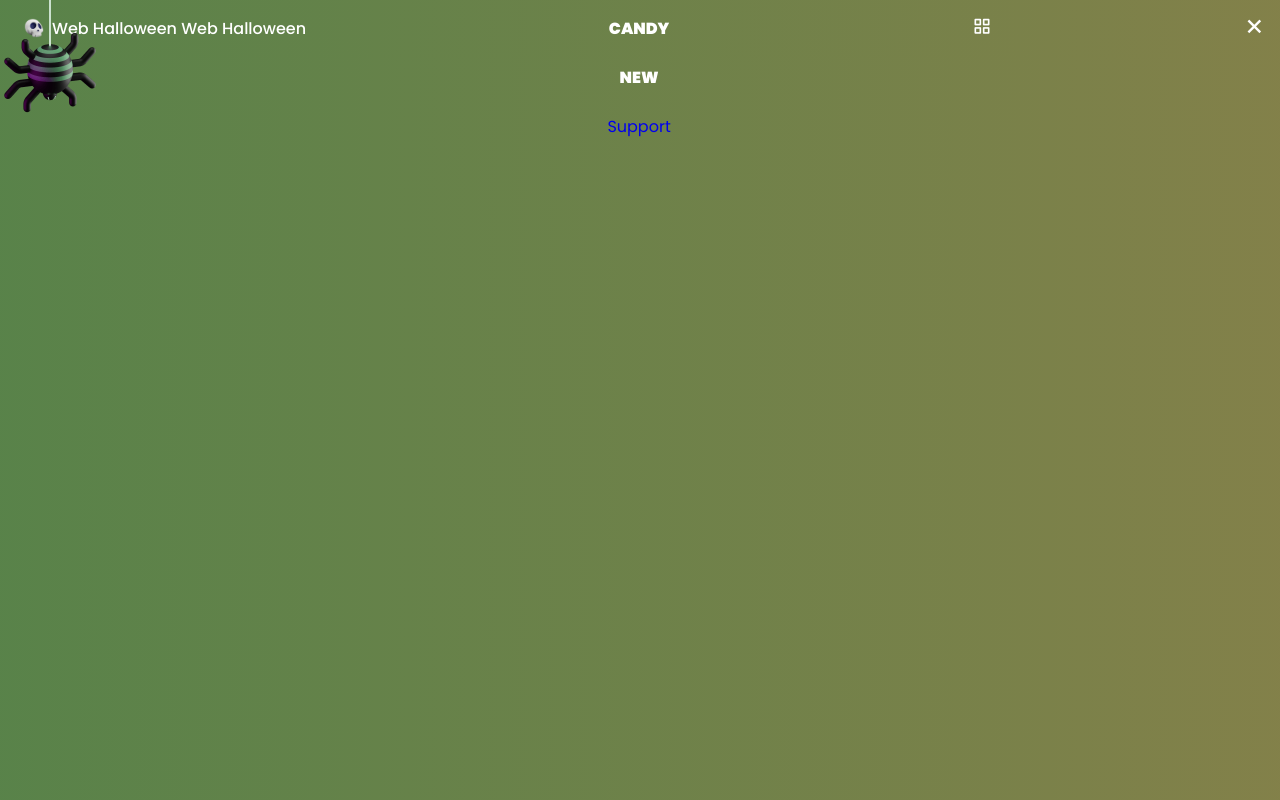
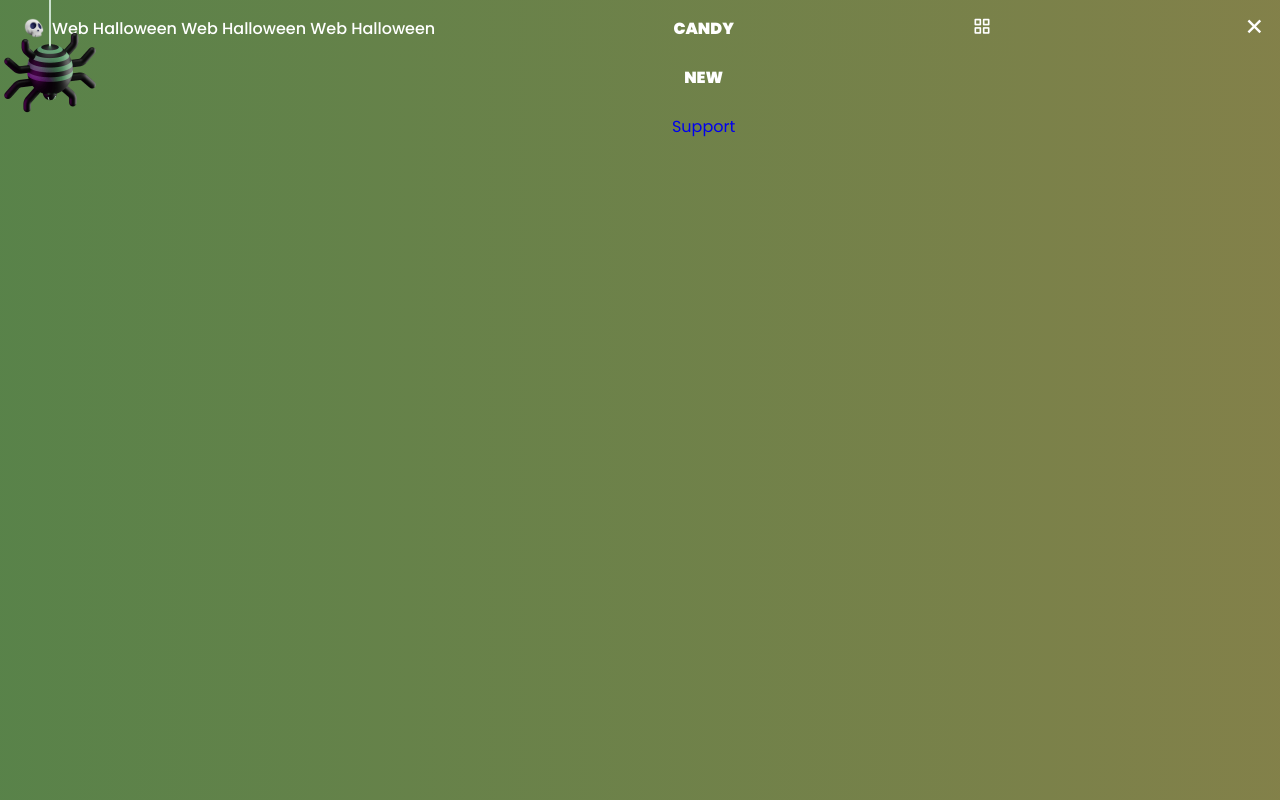
Before and after one commit to Lena05k/web-Halloween, a website: page index.html in a window 1280 px wide. Drawn offline with nearby package versions, Linux system fonts and the light colour scheme.

Commit message:
Added test

```diff
--- a/index.html
+++ b/index.html
@@ -16,7 +16,7 @@
             <nav class="nav container">
                 <a href="#" class="nav__logo">
                     <img src="src/img/logo.png" alt="" class="nav__logo-img">
-                   Web Halloween  Web Halloween
+                   Web Halloween  Web Halloween Web Halloween
                 </a>
                 <div class="nav__menu" id="nav-menu">
                     <ul class="nav__list">
```
